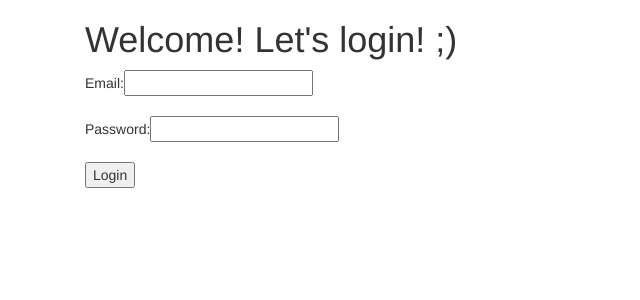
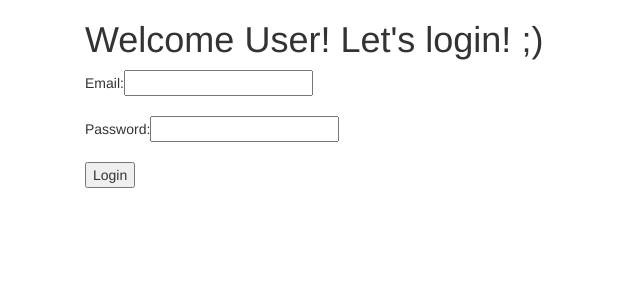
Before and after one commit to lamalgopach/Dietly, a Flask app: page /login in a window 1280 px wide. Shown: the top 300 px of the page, without its empty margins (0-640 px from the left). Run offline with Flask 2, Linux system fonts and the light colour scheme; parts of the project's set-up code (start-up, migrations or seed data) failed here and were passed over; some libraries are stand-ins or nearby versions.

Commit message:
Small changes in HTML files.

```diff
--- a/server.py
+++ b/server.py
@@ -5,7 +5,7 @@ import requests
 from flask import Flask, render_template, request, flash, redirect, session, jsonify
 from flask_debugtoolbar import DebugToolbarExtension
 
-from model import db, User, Allergy, UserAllergy, Plan, UserDiet, Diet, RecipePlan, Recipe, Ingredient, RecipeIngredient, connect_to_db
+from model import db, User, Allergy, UserAllergy, Plan, UserDiet, Diet, PlanRecipe, Recipe, Ingredient, RecipeIngredient, connect_to_db
 
 import random
 
@@ -81,7 +81,6 @@ def show_allergy_form():
 def handle_allergy_form():
 	"""Handle user's allergies."""
 
-######################### maybe MORE ELEGANT??
 	allergens = []
 
 	gluten = request.form.get("allergen1")
@@ -171,7 +170,12 @@ def handle_options_form():
 def login():
 	"""Show login form."""
 
-	return render_template("login_page.html")
+	if "new_user_id" in session:
+		user_id = session["new_user_id"]
+		user_name = User.query.filter_by(user_id=user_id).first().fname
+	else:
+		user_name = "User"
+	return render_template("login_page.html", user=user_name)
 
 @app.route("/login", methods=["POST"])
 def login_form():
@@ -193,18 +197,22 @@ def login_form():
 	session["user_id"] = user.user_id
 
 	# return redirect(f"/users/{new_user.user_id}")
-	flash(f"User succesfully logged in.")
-	return redirect("/plan")
+	flash("{} succesfully logged in.".format(user.fname))
+	return redirect("/preferences")
 	#in version 2.0 add option to go whenever
 
 
-@app.route("/plan")
+@app.route("/preferences")
 def user_options():
 	"""Show users options"""
 
-	return render_template("plan.html")
+	user_id = session["user_id"]
+	user = User.query.filter_by(user_id=user_id).first().fname
 
-@app.route("/plan", methods=["POST"])
+	return render_template("preferences.html", user=user)
+
+
+@app.route("/display-breakfast", methods=["POST"])
 def user_breakfast_preferences():
 	"""Get the preferences from the form, search the options for breakfast."""
 
@@ -239,7 +247,10 @@ def user_breakfast_preferences():
 
 	results = get_recipes_from_api(breakfast, breakfast_limit_calories, breakfast_limit_carbohydrates, breakfast_limit_fat, breakfast_limit_protein, user_allergies, user_diets)
 
-	return render_template("display_breakfast.html", results=results)
+	user_id = session["user_id"]
+	user = User.query.filter_by(user_id=user_id).first().fname
+
+	return render_template("display_breakfast.html", results=results, user=user)
 
 
 @app.route("/add-breakfast", methods=["POST"])
@@ -262,10 +273,7 @@ def add_breakfast_to_db():
 	add_meal_to_db(user_id, recipe_name, recipe_url, recipe_image, directions, servings, calories, carbohydrates, fat, protein, ingredients)
 
 	return redirect ("/display-lunch")
-#
-# copy for dinner and lunch
-# display to the user all recipes with the links
-# display shopping list to user
+
 
 @app.route("/display-lunch")
 def user_lunch_preferences():
@@ -285,7 +293,6 @@ def user_lunch_preferences():
 	fat = plan.fat
 	protein = plan.protein
 
-	# 35+25+40
 	lunch_limit_calories = calories * 0.25
 	lunch_limit_carbohydrates = carbohydrates * 0.25
 	lunch_limit_fat = fat * 0.25
@@ -295,7 +302,10 @@ def user_lunch_preferences():
 	#add a form to get a word
 	results = get_recipes_from_api(lunch, lunch_limit_calories, lunch_limit_carbohydrates, lunch_limit_fat, lunch_limit_protein, user_allergies, user_diets)
 
-	return render_template("display_lunch.html", results=results)
+	user_id = session["user_id"]
+	user = User.query.filter_by(user_id=user_id).first().fname
+
+	return render_template("display_lunch.html", results=results, user=user)
 
 @app.route("/add-lunch", methods=["POST"])
 def add_lunch_to_db():
@@ -348,7 +358,10 @@ def user_dinner_preferences():
 
 	results = get_recipes_from_api(dinner, dinner_limit_calories, dinner_limit_carbohydrates, dinner_limit_fat, dinner_limit_protein, user_allergies, user_diets)
 
-	return render_template("display_dinner.html", results=results)
+	user_id = session["user_id"]
+	user = User.query.filter_by(user_id=user_id).first().fname
+
+	return render_template("display_dinner.html", results=results, user=user)
 
 def find_user_allergies(user_id):
 	"""Helper function"""
@@ -407,7 +420,7 @@ def get_recipes_from_api(meal, meal_limit_calories, meal_limit_carbohydrates, me
 	results = []
 
 	if response.ok:
-		for n in range(5):
+		for n in range(10):
 			recipe = {}
 
 			recipe_serving = data["hits"][n]["recipe"]["yield"]
@@ -497,11 +510,9 @@ def add_meal_to_db(user_id, recipe_name, recipe_url, recipe_image, directions, s
 	recipe = Recipe.query.filter_by(recipe_name=recipe_name).first()
 	plan = Plan.query.filter_by(user_id=user_id).order_by(Plan.plan_id.desc()).first()
 
-	recipe_plan_obj = RecipePlan(plan_id=plan.plan_id, recipe_id=recipe.recipe_id)
-	db.session.add(recipe_plan_obj)
+	plan_recipe_obj = PlanRecipe(plan_id=plan.plan_id, recipe_id=recipe.recipe_id)
+	db.session.add(plan_recipe_obj)
 	db.session.commit()
-
-	# ingredients = ingredients.strip("[]")
 
 	new_ingredients = ""
 	for char in ingredients:
@@ -534,18 +545,24 @@ def show_web_with_whole_plan():
 
 	user_id = session["user_id"]
 	plan = Plan.query.filter_by(user_id=user_id).order_by(Plan.plan_id.desc()).first()
-	recipe_plan_lst = RecipePlan.query.filter_by(plan_id=plan.plan_id).all()
+	plan_recipe_lst = PlanRecipe.query.filter_by(plan_id=plan.plan_id).all()
 
 	results = []
 
-	for recipe_plan_obj in recipe_plan_lst:
+	for plan_recipe_obj in plan_recipe_lst:
 		recipe = {}
-		recipe_obj = Recipe.query.filter_by(recipe_id=recipe_plan_obj.recipe_id).first()
+		recipe_obj = Recipe.query.filter_by(recipe_id=plan_recipe_obj.recipe_id).first()
 		recipe["recipe_name"] = recipe_obj.recipe_name
 		recipe["recipe_image"] = recipe_obj.recipe_image
+		recipe["directions"] = recipe_obj.directions
+		recipe["servings"] = recipe_obj.servings
+		recipe["calories_per_serving"] = recipe_obj.calories / recipe_obj.servings
 		results.append(recipe)
 
-	return render_template("display_plan.html", results=results)
+	user_id = session["user_id"]
+	user = User.query.filter_by(user_id=user_id).first().fname
+
+	return render_template("display_plan.html", results=results, user=user)
 
 @app.route("/shopping-list")
 def get_shopping_list():
@@ -553,17 +570,19 @@ def get_shopping_list():
 
 	user_id = session["user_id"]
 	plan = Plan.query.filter_by(user_id=user_id).order_by(Plan.plan_id.desc()).first()
-	recipe_plan_lst = RecipePlan.query.filter_by(plan_id=plan.plan_id).all()
+	plan_recipe_lst = PlanRecipe.query.filter_by(plan_id=plan.plan_id).all()
 
 	recipes_ids = []
 
-	for recipe_plan_obj in recipe_plan_lst:
-		recipe_obj = Recipe.query.filter_by(recipe_id=recipe_plan_obj.recipe_id).first()
+	for plan_recipe_obj in plan_recipe_lst:
+		recipe_obj = Recipe.query.filter_by(recipe_id=plan_recipe_obj.recipe_id).first()
 		recipes_ids.append(recipe_obj.recipe_id)
 
 	ingredient_ids = []
 	for recipe_id in recipes_ids:
 		recipe_ing_lst = RecipeIngredient.query.filter_by(recipe_id=recipe_id).all()
+		recipe_name = Recipe.query.filter_by(recipe_id=recipe_id).first().recipe_name
+
 		for recipe_ing in recipe_ing_lst:
 			#recipe_ing - object
 			ingredient_ids.append(recipe_ing.ingredient_id)
@@ -611,7 +630,6 @@ def make_a_meal_from_fridge():
 	ingredients.append(pepper)
 	ingredients.append(parsley)
 	ingredients.append(potato)
-	# can I do this more elegant?
 
 	results = []
 
@@ -628,7 +646,7 @@ def make_a_meal_from_fridge():
 	data = response.json()
 
 	if response.ok:
-		for n in range(5):
+		for n in range(7):
 			recipe = {}
 			recipe_url = data["hits"][n]["recipe"]["url"]
 			recipe["recipe_url"] = recipe_url
@@ -659,7 +677,6 @@ if __name__ == "__main__":
 	app.config['DEBUG_TB_INTERCEPT_REDIRECTS'] = False
 	DebugToolbarExtension(app)
 	connect_to_db(app)
-    # db.create_all()
 	app.run(host='0.0.0.0', port=5000)
 
-	#665 the end
+	#658 the end
--- a/templates/display_breakfast.html
+++ b/templates/display_breakfast.html
@@ -1,6 +1,6 @@
 {% extends 'base.html' %}
 
-{% block title %}Selection of your breakfast{% endblock %}
+{% block title %}Selection of {{ user }}'s breakfast{% endblock %}
 
 {% block content %}
 
--- a/templates/display_dinner.html
+++ b/templates/display_dinner.html
@@ -1,6 +1,6 @@
 {% extends 'base.html' %}
 
-{% block title %}Selection of your breakfast{% endblock %}
+{% block title %}Selection of {{ user }}'s dinner{% endblock %}
 
 {% block content %}
 
--- a/templates/display_lunch.html
+++ b/templates/display_lunch.html
@@ -1,6 +1,6 @@
 {% extends 'base.html' %}
 
-{% block title %}Selection of your breakfast{% endblock %}
+{% block title %}Selection of {{ user }}'s lunch{% endblock %}
 
 {% block content %}
 
--- a/templates/display_shopping_list.html
+++ b/templates/display_shopping_list.html
@@ -1,6 +1,6 @@
 {% extends 'base.html' %}
 
-{% block title %}Selection of your breakfast{% endblock %}
+{% block title %}Shopping list{% endblock %}
 
 {% block content %}
 
@@ -8,7 +8,7 @@
 
 {% for key, value in results.items() %}
 
-	<li>{{ key }} ==> {{ value|round }} [g]</li>
+	<li>{{ key }} ({{ value|round }}g)</li>
 
 {% endfor %}
 
--- a/templates/login_page.html
+++ b/templates/login_page.html
@@ -5,7 +5,7 @@
 {% block content %}
 
 
-<h1> Welcome! Let's login! ;) </h1>
+<h1> Welcome {{ user }}! Let's login! ;) </h1>
 <form action="/login" method="POST">
 
 	Email:<input type="text", name="email">
--- a/templates/make_a_meal_display_recipes.html
+++ b/templates/make_a_meal_display_recipes.html
@@ -8,7 +8,7 @@
 
 {% for result in results %}
 	<li>
-	<a href="{{ result['recipe_url'] }}">{{result['recipe_name']}}</a><br><br>
+	<a href="{{ result['recipe_url'] }}">{{ result['recipe_name'] }}</a><br><br>
 	</li>
 
 	<img src="{{ result['recipe_image'] }}">
--- a/templates/user_plan.html
+++ b/templates/user_plan.html
@@ -10,11 +10,5 @@
 	<br>
 	<a href="http://0.0.0.0:5000/breakfast">Breakfast selections</a><br><br>
 
-<!-- 	<form action="/breakfast" method="POST">
-	<input type="hidden" value="{{ calories }}">
-	<input type="hidden" value="{{ carbohydrates }}">
-	<input type="hidden" value="{{ fat }}">
-	<input type="hidden" value="{{ protein }}">
- -->
 
 {% endblock %}
```
Also changed, not shown: templates/display_plan.html (+9 -20 lines), templates/preferences.html (added, +90 -0 lines).
